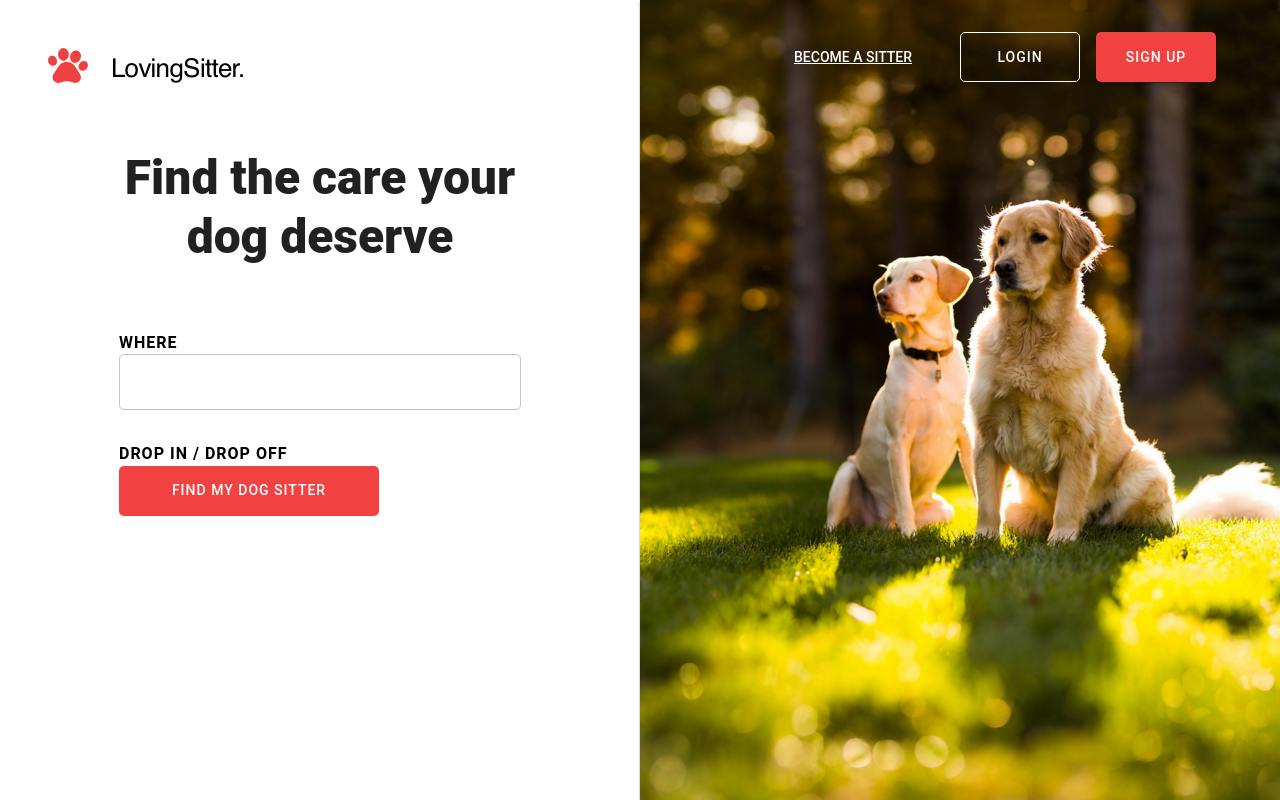
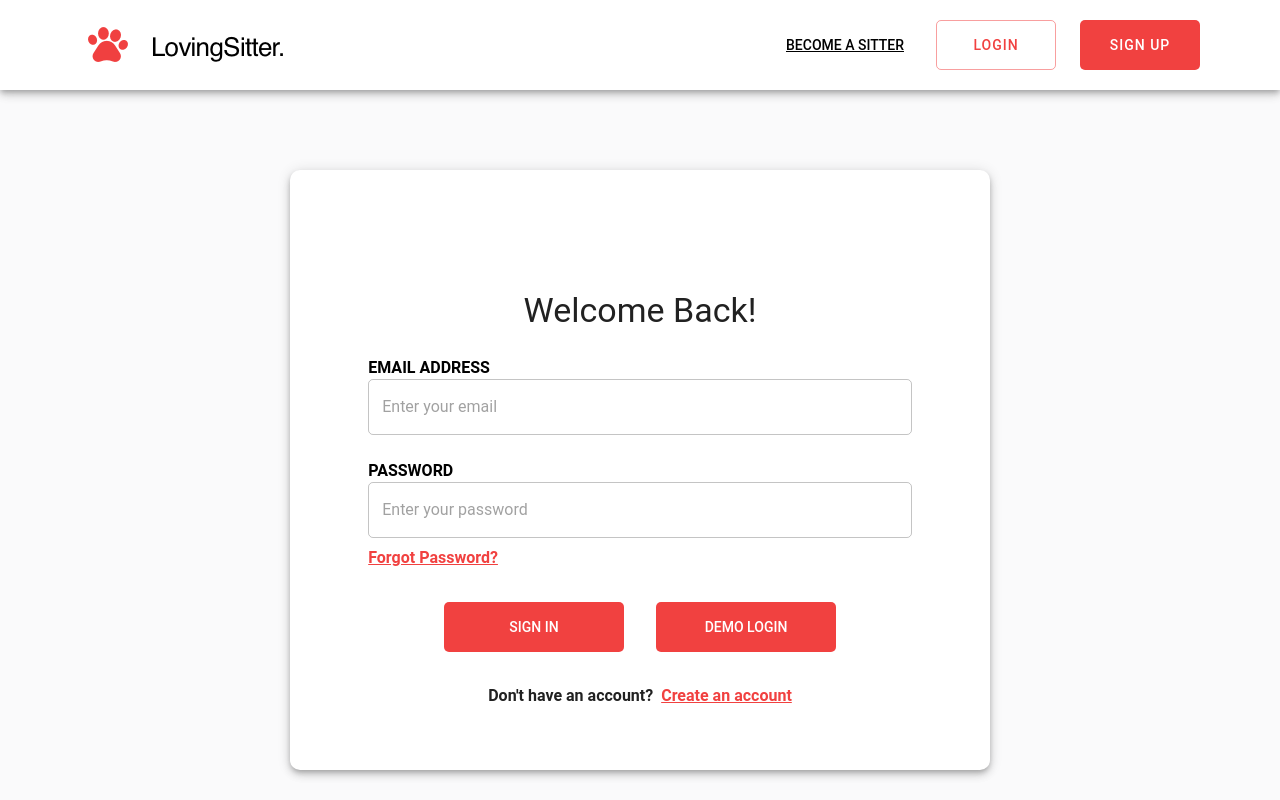
Before and after one commit to refugedesigns/loving-sitter, a React (Create React App) app in the folder client/: page / in a window 1280 px wide. Built offline with nearby package versions, Linux system fonts and the light colour scheme.

Commit message:
completed login page

```diff
--- a/client/src/App.tsx
+++ b/client/src/App.tsx
@@ -2,11 +2,13 @@ import React from "react";
 import { ThemeProvider } from "@mui/material/styles";
 import theme from "./theme/theme";
 import Search from "./pages/Home/Search/Search";
+import AuthHeader from "./components/AuthHeader/AuthHeader";
+import Login from "./pages/Login/Login";
 
 function App() {
   return (
     <ThemeProvider theme={theme}>
-      <Search />
+      <Login />
     </ThemeProvider>
   );
 }
--- a/client/src/components/AuthHeader/AuthHeader.tsx
+++ b/client/src/components/AuthHeader/AuthHeader.tsx
@@ -1,9 +1,40 @@
-const AuthHeader = () => {
+import { Box, IconButton, Button, Paper } from "@mui/material";
+import { MenuTwoTone } from "@mui/icons-material";
+import {
+  authWrapper,
+  mobileToggle,
+  desktopButtons,
+  logoImage,
+  sitterText,
+  loginButton,
+  signUpButton,
+} from "./useStyles";
+import logo from "../../images/logo.png";
+
+const AuthHeader: React.FC = () => {
   return (
-    <div>
+    <Box sx={authWrapper} component={Paper} square>
+      <Box sx={logoImage} component={IconButton}>
+        <Box src={logo} component="img" alt="loving sitter logo" />
+      </Box>
+      <Box>
+        <Box sx={mobileToggle} component={IconButton}>
+          <MenuTwoTone fontSize="large" color="primary" />
+        </Box>
+        <Box sx={desktopButtons}>
+          <Button variant="text" sx={sitterText}>
+            Become a sitter
+          </Button>
+          <Button variant="outlined" sx={loginButton}>
+            Login
+          </Button>
+          <Button variant="contained" sx={signUpButton} disableElevation>
+            Sign up
+          </Button>
+        </Box>
+      </Box>
+    </Box>
+  );
+};
 
-    </div>
-  )
-}
-
-export default AuthHeader
+export default AuthHeader;
--- a/client/src/components/AuthHeader/useStyles.ts
+++ b/client/src/components/AuthHeader/useStyles.ts
@@ -0,0 +1,44 @@
+export const authWrapper = {
+  boxShadow: { xs: 0, md: 5 },
+  display: "flex",
+  justifyContent: "space-between",
+  alignItems: "center",
+  height: 90,
+  px: { xs: 2, md: 5, lg: 10 },
+} as const;
+
+export const mobileToggle = {
+  display: {
+    xs: "inline-flex",
+    md: "none",
+  },
+} as const;
+
+export const desktopButtons = {
+  display: { xs: "none", md: "inline-flex" },
+} as const;
+
+export const logoImage = {
+  cursor: "pointer",
+  borderRadius: 0,
+} as const;
+
+export const sitterText = {
+  color: "black",
+  textDecoration: "underline",
+} as const;
+
+export const loginButton = {
+  height: 50,
+  width: 120,
+  whiteSpace: "nowrap",
+  letterSpacing: "1px",
+  mx: 3,
+} as const;
+
+export const signUpButton = {
+  height: 50,
+  width: 120,
+  whiteSpace: "nowrap",
+  letterSpacing: "1px",
+} as const;
--- a/client/src/pages/Home/Search/Search.tsx
+++ b/client/src/pages/Home/Search/Search.tsx
@@ -9,37 +9,25 @@ import {
 import { CssBaseline } from "@mui/material";
 import { MenuTwoTone } from "@mui/icons-material";
 import SearchForm from "../SearchForm/SearchForm";
-import {
-  logo,
-  mainText,
-  root,
-  bgImage,
-  wrapper,
-  logoMenuWrapper,
-  menuIcon,
-  buttonsWrapper,
-  loginButton,
-  signUpButton,
-  sitterLink,
-} from "./useStyles";
+import * as classes from "./useStyles";
 import logoImage from "../../../images/logo.png";
 
 const Search: React.FC = () => {
   return (
-    <Grid sx={root} component="main" container>
+    <Grid sx={classes.root} component="main" container>
       <CssBaseline />
       <Grid item xs={12} md={6} component={Paper} square>
-        <Box sx={wrapper}>
-          <Box sx={logoMenuWrapper}>
-            <Box sx={logo} component={IconButton}>
+        <Box sx={classes.wrapper}>
+          <Box sx={classes.logoMenuWrapper}>
+            <Box sx={classes.logo} component={IconButton}>
               <Box component="img" src={logoImage} alt="logo" />
             </Box>
-            <Box sx={menuIcon} component={IconButton}>
+            <Box sx={classes.menuIcon} component={IconButton}>
               <MenuTwoTone fontSize="large" color="primary" />
             </Box>
           </Box>
           <Box width="100%" maxWidth={450} p={3} alignSelf="center">
-            <Box sx={mainText} component={Typography} variant="h4">
+            <Box sx={classes.mainText} component={Typography} variant="h4">
               Find the care your dog deserve
             </Box>
             <SearchForm />
@@ -47,15 +35,15 @@ const Search: React.FC = () => {
         </Box>
       </Grid>
       <Grid xs={0} md={6} component={Paper} square>
-        <Box sx={bgImage} component={Paper} square>
-          <Box sx={buttonsWrapper}>
-            <Box sx={sitterLink} variant="text" component={Button}>
+        <Box sx={classes.bgImage} component={Paper} square>
+          <Box sx={classes.buttonsWrapper}>
+            <Box sx={classes.sitterLink} variant="text" component={Button}>
               Become a sitter
             </Box>
-            <Box sx={loginButton} variant="outlined" component={Button}>
+            <Box sx={classes.loginButton} variant="outlined" component={Button}>
               Login
             </Box>
-            <Box sx={signUpButton} variant="contained" component={Button}>
+            <Box sx={classes.signUpButton} variant="contained" component={Button}>
               Sign Up
             </Box>
           </Box>
--- a/client/src/pages/Home/SearchForm/SearchForm.tsx
+++ b/client/src/pages/Home/SearchForm/SearchForm.tsx
@@ -10,14 +10,7 @@ import {
 import { DatePicker } from "@mui/lab";
 import DateAdapter from "@mui/lab/AdapterMoment";
 import LocalizationProvider from "@mui/lab/LocalizationProvider";
-import {
-  dateText,
-  searchInputLabel,
-  dropIn,
-  dropOff,
-  searchBox,
-  submit,
-} from "./useStyles";
+import * as classes from "./useStyles";
 
 const SearchForm: React.FC = () => {
   const [value, setValue] = useState<Date | null>(null);
@@ -25,8 +18,8 @@ const SearchForm: React.FC = () => {
   return (
     <form>
       <Grid container>
-        <Box sx={searchBox} item xs={12} component={Grid}>
-          <Box sx={searchInputLabel} component={InputLabel} htmlFor="location">
+        <Box sx={classes.searchBox} item xs={12} component={Grid}>
+          <Box sx={classes.searchInputLabel} component={InputLabel} htmlFor="location">
             Where
           </Box>
           <Box
@@ -38,7 +31,7 @@ const SearchForm: React.FC = () => {
           />
         </Box>
         <Grid item xs={12} container>
-          <Box sx={dateText} component={Typography}>
+          <Box sx={classes.dateText} component={Typography}>
             Drop in / Drop Off
           </Box>
           <Grid item xs={12} component={Box}>
@@ -47,7 +40,7 @@ const SearchForm: React.FC = () => {
                 value={value}
                 onChange={(newValue: any) => setValue(newValue)}
                 renderInput={(params: any) => (
-                  <Box sx={dropIn} {...params} component={TextField} />
+                  <Box sx={classes.dropIn} {...params} component={TextField} />
                 )}
                 component={DatePicker}
               />
@@ -55,7 +48,7 @@ const SearchForm: React.FC = () => {
                 value={value}
                 onChange={(newValue: any) => setValue(newValue)}
                 renderInput={(params: any) => (
-                  <Box sx={dropOff} {...params} component={TextField} />
+                  <Box sx={classes.dropOff} {...params} component={TextField} />
                 )}
                 component={DatePicker}
               />
@@ -63,7 +56,7 @@ const SearchForm: React.FC = () => {
           </Grid>
         </Grid>
         <Box
-          sx={submit}
+          sx={classes.submit}
           type="submit"
           variant="contained"
           disableElevation
--- /dev/null
+++ b/client/src/pages/Login/Login.tsx
@@ -0,0 +1,20 @@
+import { Box, Typography } from "@mui/material";
+import { CssBaseline } from "@mui/material";
+import AuthHeader from "../../components/AuthHeader/AuthHeader";
+import LoginForm from "./LoginForm/LoginForm";
+import * as classes from "./useStyles";
+
+const Login = () => {
+  return (
+    <Box sx={classes.mainWrapper}>
+      <CssBaseline />
+      <AuthHeader />
+      <Box sx={classes.formWrapper}>
+        <Box variant="h4" component={Typography}>Welcome Back!</Box>
+        <LoginForm />
+      </Box>
+    </Box>
+  );
+};
+
+export default Login;
--- /dev/null
+++ b/client/src/pages/Login/LoginForm/LoginForm.tsx
@@ -0,0 +1,63 @@
+import { Box, TextField, Button, Typography, InputLabel } from "@mui/material";
+import * as classes from "./useStyles";
+
+const LoginForm = () => {
+  return (
+    <Box sx={classes.formWrapper} component="form">
+      <Box sx={classes.emailWrapper}>
+        <Box sx={classes.emailText} component={InputLabel} htmlFor="email">
+          Email Address
+        </Box>
+        <Box
+          id="email"
+          type="email"
+          placeholder="Enter your email"
+          variant="outlined"
+          fullWidth
+          component={TextField}
+        />
+      </Box>
+      <Box>
+        <Box
+          sx={classes.passwordText}
+          component={InputLabel}
+          htmlFor="password"
+        >
+          Password
+        </Box>
+        <Box
+          id="password"
+          type="password"
+          variant="outlined"
+          placeholder="Enter your password"
+          component={TextField}
+          fullWidth
+        />
+      </Box>
+      <Box sx={classes.forgot} component={Typography}>
+        Forgot Password?
+      </Box>
+      <Box sx={classes.buttonWrapper}>
+        <Button
+          sx={classes.button}
+          variant="contained"
+          type="submit"
+          disableElevation
+        >
+          Sign In
+        </Button>
+        <Button sx={classes.button} variant="contained" disableElevation>
+          Demo login
+        </Button>
+      </Box>
+      <Box sx={classes.signUpLink} component={Typography}>
+        Don't have an account?
+        <Box sx={classes.signUpButton} component="span">
+          Create an account
+        </Box>
+      </Box>
+    </Box>
+  );
+};
+
+export default LoginForm;
--- /dev/null
+++ b/client/src/pages/Login/LoginForm/useStyles.ts
@@ -0,0 +1,60 @@
+export const button = {
+  height: 50,
+  width: 180,
+  mx: 2,
+} as const;
+
+export const formWrapper = {
+  width: "90%",
+} as const;
+
+export const buttonWrapper = {
+  display: "flex",
+  justifyContent: "center",
+  mt: 4,
+} as const;
+
+export const emailWrapper = {
+  my: 3,
+} as const;
+
+export const emailText = {
+  textTransform: "uppercase",
+  lineSpacing: "1px",
+  fontWeight: "bold",
+  color: "black",
+} as const;
+
+export const passwordText = {
+  textTransform: "uppercase",
+  lineSpacing: "1px",
+  fontWeight: "bold",
+  color: "black",
+} as const;
+
+export const signUpLink = {
+  textAlign: "center",
+  fontWeight: "bold",
+  mt: 4,
+} as const;
+
+export const signUpButton = {
+  ml: 1,
+  color: "primary.main",
+  textDecoration: "underline",
+  [`:hover`]: {
+    cursor: "pointer",
+    textDecoration: "none"
+  },
+} as const;
+
+export const forgot = {
+ mt: 1,
+ color: "primary.main",
+ textDecoration: "underline",
+ fontWeight: "bold",
+ [`:hover`]: {
+   cursor: "pointer",
+   textDecoration: "none"
+ }
+}as const
--- /dev/null
+++ b/client/src/pages/Login/useStyles.ts
@@ -0,0 +1,21 @@
+export const formWrapper = {
+  display: "flex",
+  flexDirection: "column",
+  flexGrow: 1,
+  alignItems: "center",
+  height: { md: 600, xl: 600 },
+  boxShadow: { md: 5 },
+  p: { md: 6 },
+  pt: { md: 15 },
+  borderRadius: { md: 2 },
+  mt: 10,
+  maxWidth: { xs: 500, md: 700},
+  mx: "auto",
+  bgcolor: { md: "#fff" },
+} as const;
+
+export const mainWrapper = {
+  minHeight: "100vh",
+  minWidth: "100vw",
+  background: { md: "#fafafb" },
+} as const;
```
